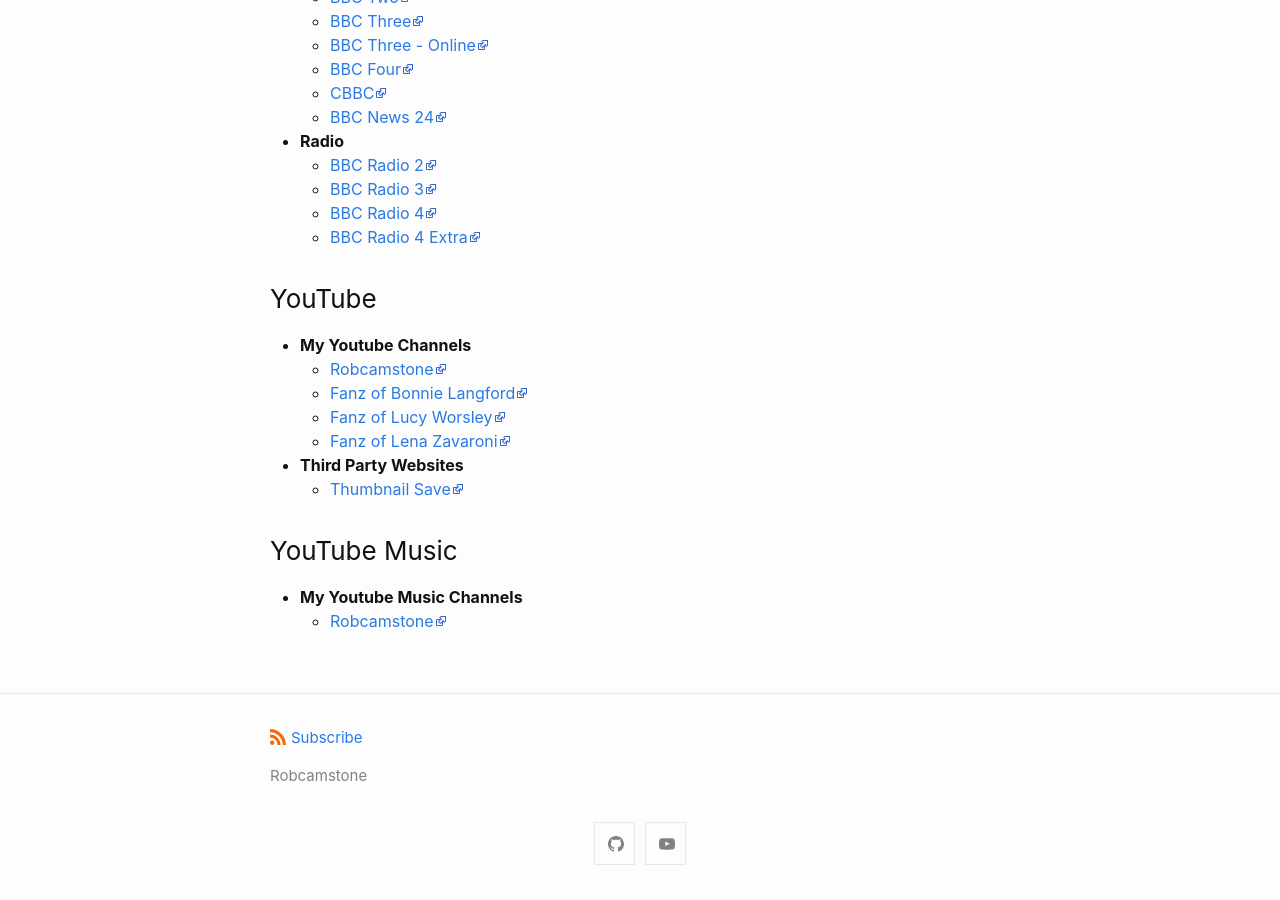
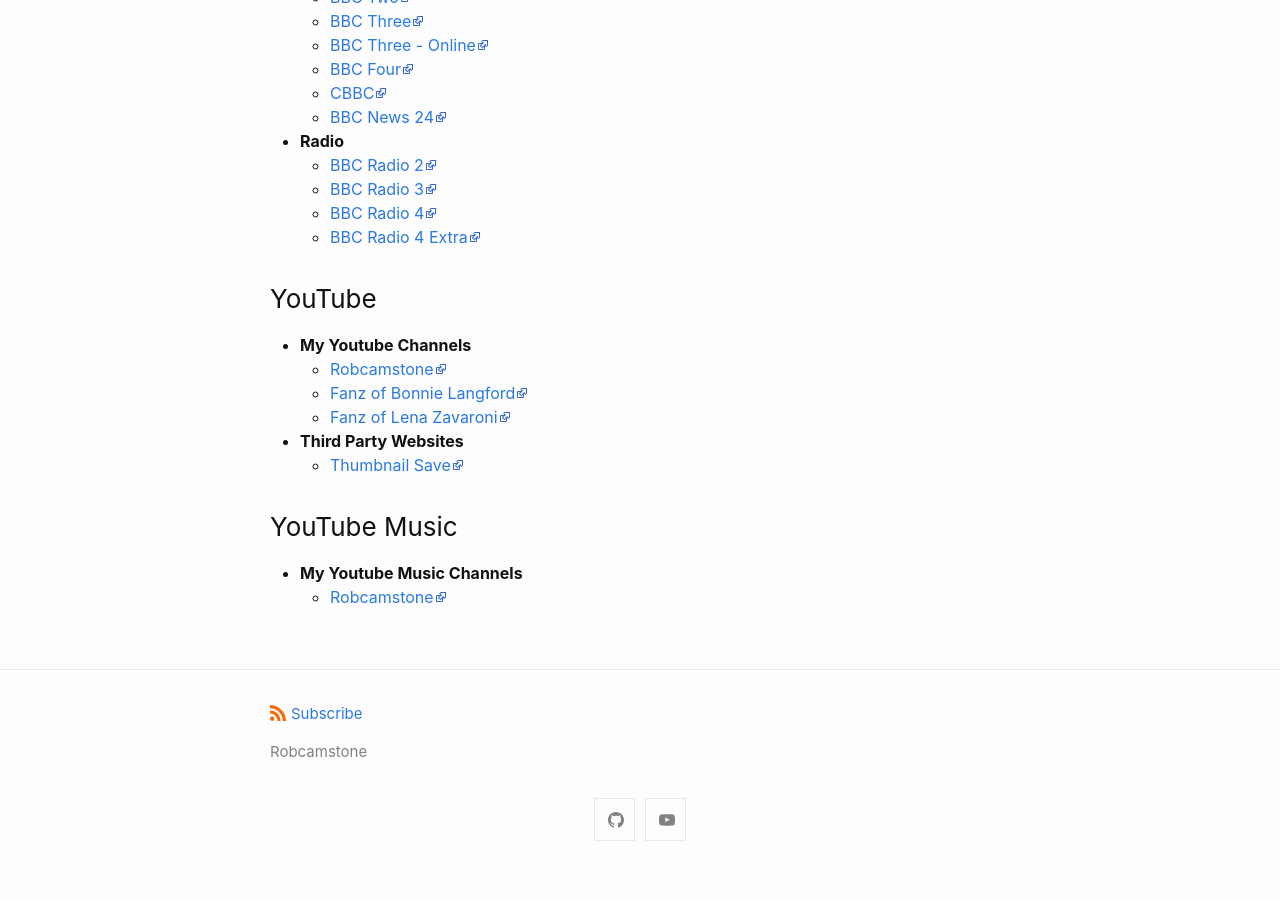
Before and after one commit to Robcamstone/robcamstone.github.io, a Jekyll site: the page built from index.md, in a window 1280 px wide and 900 px high, scrolled down 2625 px. Built offline with Jekyll 4.4.1, drawn with Linux system fonts in a browser that asks for light colours; comment, search, counter and statistics services are not loaded; after the commit the page ends 3501 px from its top, so only the background shows below that.

Commit message:
Update index.md

```diff
--- a/index.md
+++ b/index.md
@@ -107,7 +107,6 @@ description: List of Bookmarks I use on a daily bases.
 * **My Youtube Channels**
    * [Robcamstone](https://www.youtube.com/channel/UCxGas6kcIvNZVIpZfTPKLug){: .external-link}
    * [Fanz of Bonnie Langford](https://www.youtube.com/channel/UCOkMlk-r6RflBEMiEW8Xyqg){: .external-link}
-   * [Fanz of Lucy Worsley](https://www.youtube.com/channel/UC8L4vWvQV3MUu8FrQqGiYvA){: .external-link}
    * [Fanz of Lena Zavaroni](https://www.youtube.com/channel/UCTcpqllbI3ir8AlUT3RnO_g){: .external-link}
 * **Third Party Websites**
    * [Thumbnail Save](http://thumbnailsave.com){: .external-link}
```
